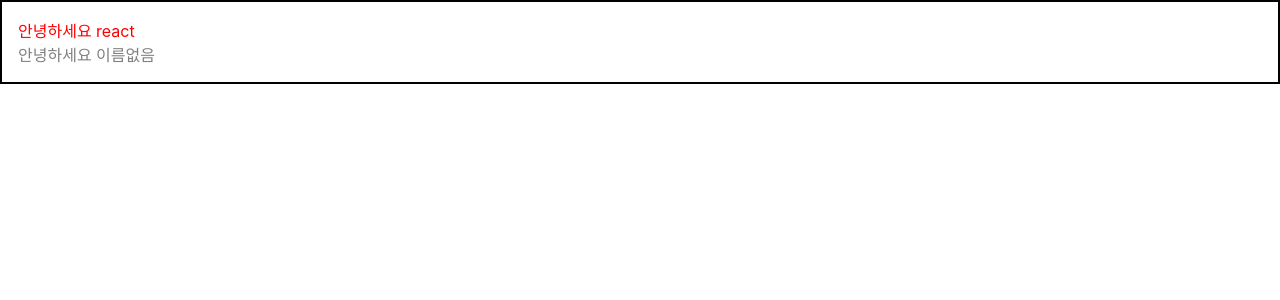
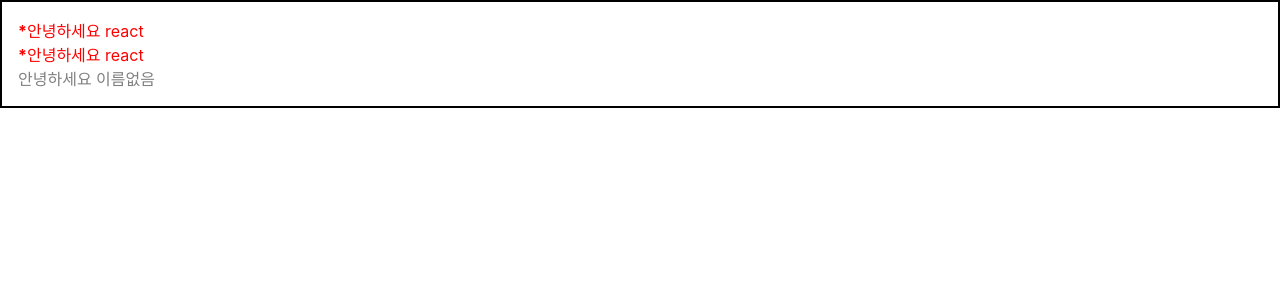
Before and after one commit to zwonlala/react_tutorial, a React (Create React App) app: page / in a window 1280 px wide. Shown: the top 300 px of the page. Built offline with nearby package versions, Linux system fonts and the light colour scheme.

Commit message:
07] 조건부 렌더링 lecture 07 complete readme.md update

```diff
--- a/src/App.js
+++ b/src/App.js
@@ -5,7 +5,9 @@ import Wrapper from './Wrapper';
 function App() {
   return (
     <Wrapper>
-      <Hello name="react" color="red"/>
+      <Hello name="react" color="red" isSpecial={true}/>
+      <Hello name="react" color="red" isSpecial/>
+
       <Hello color="gray"/>
     </Wrapper>
   );
--- a/src/Hello.js
+++ b/src/Hello.js
@@ -1,9 +1,14 @@
 import React from 'react';
 
-function Hello({ color, name }) {
-    return <div style={{
-        color
-    }}>안녕하세요 {name}</div>;
+function Hello({ color, name, isSpecial }) {
+    return(
+         <div style={{
+            color
+        }}>
+            { isSpecial  && <b>*</b> }
+            안녕하세요 {name}
+        </div>
+    );
 }
 
 Hello.defaultProps = {
```
Also changed, not shown: 1 other file (tests, documents, lock files or other folders).
